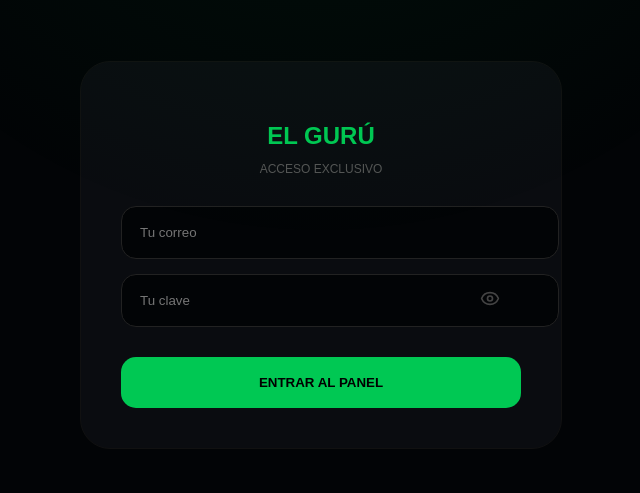
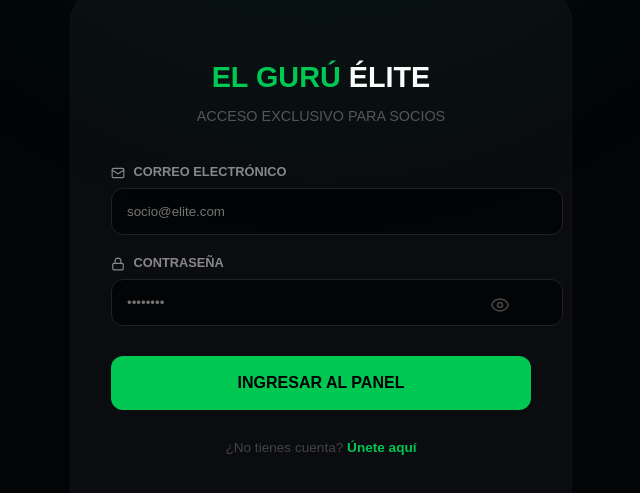
Before and after one commit to DeVx1978/el-guru-elite, a Next.js app: page /login in a window 1280 px wide. Shown: the part 173-666 px from the top of the page, without its empty margins (319-959 px from the left). Built offline with nearby package versions, Linux system fonts and the light colour scheme; no server answers.

Commit message:
V4.4: Blindaje de Login con validacion de estado

```diff
--- a/src/app/login/page.tsx
+++ b/src/app/login/page.tsx
@@ -1,81 +1,134 @@
 "use client";
 import React, { useState } from 'react';
-import { createClient } from '@supabase/supabase-js';
 import { useRouter } from 'next/navigation';
-import { Eye, EyeOff, LoaderCircle } from 'lucide-react';
-
-const supabase = createClient(process.env.NEXT_PUBLIC_SUPABASE_URL!, process.env.NEXT_PUBLIC_SUPABASE_ANON_KEY!);
+import { supabase } from '@/lib/supabase';
+import { Lock, Mail, Eye, EyeOff, Loader2, ShieldAlert, CheckCircle } from 'lucide-react';
 
 export default function LoginPage() {
-  const [email, setEmail] = useState("");
-  const [clave, setClave] = useState("");
-  const [mostrarClave, setMostrarClave] = useState(false);
-  const [cargando, setCargando] = useState(false);
   const router = useRouter();
 
-  const manejarLogin = async (e: React.FormEvent) => {
+  // --- ESTADOS ---
+  const [email, setEmail] = useState("");
+  const [password, setPassword] = useState("");
+  const [showPass, setShowPass] = useState(false);
+  const [loading, setLoading] = useState(false);
+  const [error, setError] = useState<string | null>(null);
+
+  // --- LÓGICA DE ACCESO MAESTRO ---
+  const handleLogin = async (e: React.FormEvent) => {
     e.preventDefault();
-    setCargando(true);
+    setError(null);
+    setLoading(true);
+
     try {
-      // SOLO SELECCIÓN, NUNCA INSERCIÓN
-      const { data, error } = await supabase
-        .from('socios_elite')
-        .select('nombre_completo, clave_acceso, estatus_pago, id_socio')
-        .eq('id_socio', email.trim().toLowerCase())
+      // 1. Buscamos al socio en la tabla exacta de tu captura de Supabase
+      const { data: socio, error: authError } = await supabase
+        .from('socios')
+        .select('*')
+        .eq('email', email.trim())
+        .eq('password', password) // Validación directa de contraseña
         .single();
 
-      if (error || !data) {
-        alert("Socio no encontrado o datos incorrectos");
-      } else if (data.clave_acceso !== clave) {
-        alert("Clave incorrecta");
-      } else if (data.estatus_pago !== 'ACTIVO') {
-        alert("Acceso restringido: Su cuenta aún no ha sido activada por administración.");
-      } else {
-        localStorage.setItem('socio_nombre', data.nombre_completo);
+      if (authError || !socio) {
+        throw new Error("Socio no encontrado o credenciales incorrectas.");
+      }
+
+      // 2. FILTRO CRÍTICO: ¿Está activado por el Admin?
+      if (socio.estado !== 'activo') {
+        throw new Error("⚠️ ACCESO RESTRINGIDO: Su cuenta está en proceso de verificación por auditoría.");
+      }
+
+      // 3. ÉXITO: Guardamos sesión y entramos
+      localStorage.setItem('socio_id', socio.id);
+      localStorage.setItem('socio_nombre', socio.nombre);
       router.push('/panel');
-      }
-    } catch (err) {
-      alert("Error de conexión con el servidor");
+
+    } catch (err: any) {
+      setError(err.message);
     } finally {
-      setCargando(false);
+      setLoading(false);
     }
   };
 
-  const inputStyle = { width: '100%', padding: '18px', borderRadius: '15px', marginBottom: '15px', border: '1px solid #222', background: '#020406', color: 'white', outline: 'none' };
+  return (
+    <div style={{ backgroundColor: '#020406', minHeight: '100vh', display: 'flex', justifyContent: 'center', alignItems: 'center', color: 'white', fontFamily: 'sans-serif', padding: '20px' }}>
+      <div style={{ background: '#0a0c10', padding: '50px 40px', borderRadius: '30px', border: '1px solid #111', width: '100%', maxWidth: '420px', textAlign: 'center' }}>
 
-  return (
-    <div style={{ backgroundColor: '#020406', minHeight: '100vh', display: 'flex', justifyContent: 'center', alignItems: 'center', padding: '20px' }}>
-      <form onSubmit={manejarLogin} style={{ background: '#0a0c10', padding: '40px', borderRadius: '30px', border: '1px solid #111', width: '100%', maxWidth: '400px' }}>
-        <h2 style={{ color: '#00C853', textAlign: 'center', fontWeight: 900, marginBottom: '5px' }}>EL GURÚ</h2>
-        <p style={{ color: '#555', textAlign: 'center', fontSize: '12px', marginBottom: '30px' }}>ACCESO EXCLUSIVO</p>
+        <h1 style={{ color: '#00C853', fontSize: '1.8rem', fontWeight: 900, marginBottom: '10px' }}>EL GURÚ <span style={{color: '#fff'}}>ÉLITE</span></h1>
+        <p style={{ color: '#555', fontSize: '0.9rem', marginBottom: '40px' }}>ACCESO EXCLUSIVO PARA SOCIOS</p>
 
+        <form onSubmit={handleLogin}>
+          <div style={{ textAlign: 'left', marginBottom: '20px' }}>
+            <label style={{ color: '#888', fontSize: '0.8rem', fontWeight: 'bold', display: 'block', marginBottom: '8px' }}>
+              <Mail size={14} style={{ marginRight: '5px', verticalAlign: 'middle' }} /> CORREO ELECTRÓNICO
+            </label>
             <input
               type="email"
-          name="login_email"
-          placeholder="Tu correo"
+              required
+              value={email}
               onChange={(e) => setEmail(e.target.value)}
+              placeholder="socio@elite.com"
+              style={{ width: '100%', padding: '15px', background: '#020406', border: '1px solid #222', borderRadius: '12px', color: 'white', outline: 'none' }}
+            />
+          </div>
+
+          <div style={{ textAlign: 'left', marginBottom: '30px' }}>
+            <label style={{ color: '#888', fontSize: '0.8rem', fontWeight: 'bold', display: 'block', marginBottom: '8px' }}>
+              <Lock size={14} style={{ marginRight: '5px', verticalAlign: 'middle' }} /> CONTRASEÑA
+            </label>
+            <div style={{ position: 'relative' }}>
+              <input
+                type={showPass ? "text" : "password"}
                 required
-          style={inputStyle}
+                value={password}
+                onChange={(e) => setPassword(e.target.value)}
+                placeholder="••••••••"
+                style={{ width: '100%', padding: '15px', background: '#020406', border: '1px solid #222', borderRadius: '12px', color: 'white', outline: 'none' }}
               />
-
-        <div style={{ position: 'relative', marginBottom: '30px' }}>
-          <input
-            type={mostrarClave ? "text" : "password"}
-            name="login_password"
-            placeholder="Tu clave"
-            onChange={(e) => setClave(e.target.value)}
-            required
-            style={{ ...inputStyle, marginBottom: '0' }}
-          />
-          <button type="button" onClick={() => setMostrarClave(!mostrarClave)} style={{ position: 'absolute', right: '15px', top: '50%', transform: 'translateY(-50%)', background: 'none', border: 'none', color: '#444', cursor: 'pointer' }}>
-            {mostrarClave ? <EyeOff size={20} /> : <Eye size={20} />}
+              <button
+                type="button"
+                onClick={() => setShowPass(!showPass)}
+                style={{ position: 'absolute', right: '15px', top: '15px', background: 'none', border: 'none', color: '#444', cursor: 'pointer' }}
+              >
+                {showPass ? <EyeOff size={20} /> : <Eye size={20} />}
               </button>
             </div>
+          </div>
 
-        <button type="submit" disabled={cargando} style={{ width: '100%', padding: '18px', background: '#00C853', color: 'black', borderRadius: '15px', fontWeight: 900, border: 'none', cursor: 'pointer' }}>
-          {cargando ? <LoaderCircle className="animate-spin" style={{ margin: '0 auto' }} /> : "ENTRAR AL PANEL"}
+          {error && (
+            <div style={{ background: 'rgba(255,68,68,0.1)', color: '#ff4444', padding: '15px', borderRadius: '12px', marginBottom: '25px', fontSize: '0.85rem', border: '1px solid rgba(255,68,68,0.2)' }}>
+              {error}
+            </div>
+          )}
+
+          <button
+            type="submit"
+            disabled={loading}
+            style={{
+              width: '100%',
+              padding: '18px',
+              background: '#00C853',
+              color: 'black',
+              borderRadius: '12px',
+              fontWeight: 900,
+              fontSize: '1rem',
+              cursor: loading ? 'not-allowed' : 'pointer',
+              border: 'none',
+              transition: '0.3s'
+            }}>
+            {loading ? <Loader2 className="animate-spin" style={{ margin: '0 auto' }} /> : 'INGRESAR AL PANEL'}
           </button>
         </form>
+
+        <p style={{ marginTop: '30px', color: '#444', fontSize: '0.85rem' }}>
+          ¿No tienes cuenta? <span onClick={() => router.push('/unete')} style={{ color: '#00C853', cursor: 'pointer', fontWeight: 'bold' }}>Únete aquí</span>
+        </p>
+      </div>
+
+      <style jsx global>{`
+        .animate-spin { animation: spin 1s linear infinite; }
+        @keyframes spin { from { transform: rotate(0deg); } to { transform: rotate(360deg); } }
+      `}</style>
     </div>
   );
 }
```
Lines whose indentation alone changed are shown as unchanged.
